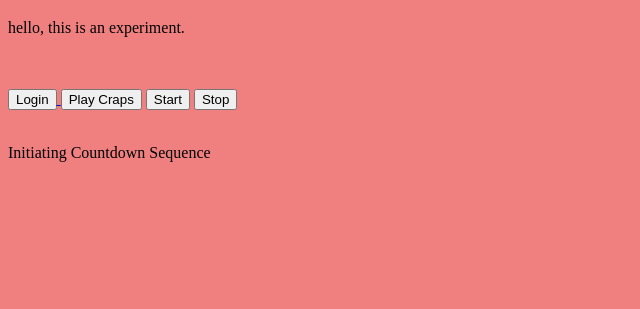
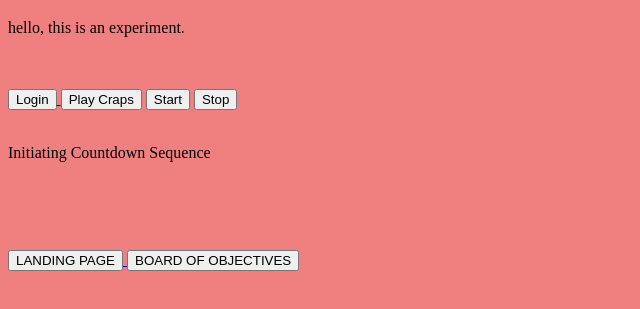
Before and after one commit to ElementSingularity/EremenSincuraridy, a plain HTML site: page UAT Space Program 1.html in a window 1280 px wide. Shown: the part 313-622 px from the top of the page, without its empty margins (0-640 px from the left). Drawn offline with Linux system fonts and the light colour scheme.

Commit message:
Update UAT Space Program 1.html

```diff
--- a/UAT Space Program 1.html
+++ b/UAT Space Program 1.html
@@ -95,6 +95,20 @@ function playCraps() {
         <br>
         <br>
         <p id = "Countdown Timer"> Initiating Countdown Sequence</p>
+        <br>
+        <br>
+        <br>
+        <br>
+        <a href = "index.html">
+            <button>
+                LANDING PAGE
+            </button>
+        </a>
+        <a href = "Board of Objectives.html">
+            <button>
+                BOARD OF OBJECTIVES
+            </button>
+        </a>
 
     </body>
 
```
